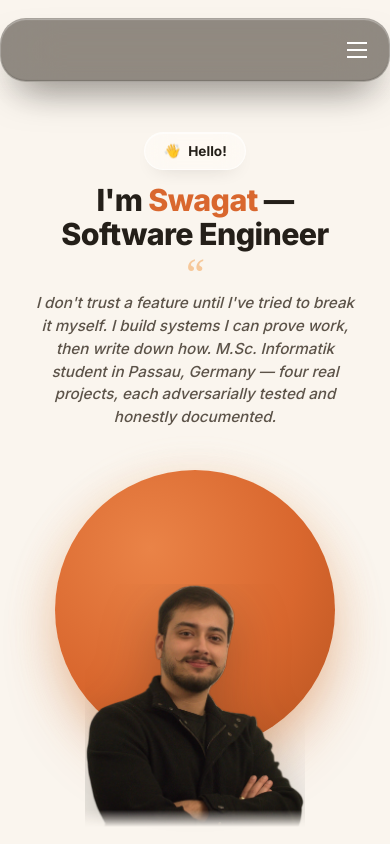
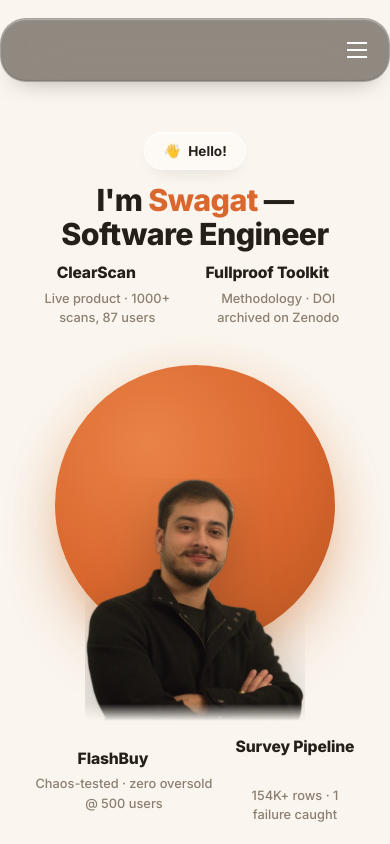
Before and after one commit to swagatskalita092/swagatskalita092.github.io, a plain HTML site: page index.html in a window 390 px wide. Shown: the top 844 px of the page. Drawn offline with Linux system fonts and the light colour scheme.

Commit message:
Replace personal quote with balanced evidence columns; add hover/click interactions
Remove left-aligned italic personal quote; add quiet evidence columns
flanking the hero photo (ClearScan, Fullproof Toolkit on the left;
FlashBuy, Survey Pipeline on the right) using verified real stats only.
Add hover underline+arrow reveal on evidence links and press feedback
on CTA buttons. Add scroll-margin-top so anchor-linked work sections
clear the sticky nav. Slim nav padding/shadow.

Co-Authored-By: Claude Sonnet 5 <noreply@anthropic.com>
Claude-Session: https://claude.ai/code/session_01JoYP8gUE3wJVKS1gip8xmq

```diff
--- a/css/styles.css
+++ b/css/styles.css
@@ -32,6 +32,8 @@
 * { box-sizing: border-box; }
 
 html { scroll-behavior: smooth; }
+
+[id] { scroll-margin-top: 110px; }
 
 body {
   margin: 0;
@@ -72,12 +74,11 @@ a { color: inherit; text-decoration: none; }
   -webkit-backdrop-filter: blur(28px) saturate(200%);
   border: 1px solid rgba(255, 255, 255, 0.22);
   border-radius: 999px;
-  padding: 8px 10px;
+  padding: 6px 8px;
   box-shadow:
     inset 0 1px 1px rgba(255, 255, 255, 0.35),
-    inset 0 -1px 1px rgba(0, 0, 0, 0.15),
-    0 20px 40px -18px rgba(20, 16, 12, 0.55),
-    var(--shadow);
+    inset 0 -1px 1px rgba(0, 0, 0, 0.12),
+    0 12px 24px -16px rgba(20, 16, 12, 0.4);
 }
 
 .nav-links {
@@ -101,7 +102,7 @@ a { color: inherit; text-decoration: none; }
   justify-content: center;
   width: 100%;
   color: rgba(255, 255, 255, 0.72);
-  padding: 10px 18px;
+  padding: 9px 16px;
   border-radius: 999px;
   white-space: nowrap;
   transition: background 0.2s ease, color 0.2s ease;
@@ -376,32 +377,52 @@ a { color: inherit; text-decoration: none; }
 .fact-card.c2 { top: 4%; right: -170px; animation-delay: 1.2s; }
 .fact-card.c3 { bottom: 8%; right: -150px; animation-delay: 2.4s; }
 
-/* --- handwritten-style side note --- */
+/* --- quiet evidence columns (flanking the portrait) --- */
 
-.hero-note {
+.hero-evidence {
   position: absolute;
   z-index: 3;
   top: 50%;
   transform: translateY(-50%);
-  left: -300px;
-  width: 240px;
-  font-style: italic;
-  font-weight: 500;
-  font-size: 0.95rem;
-  line-height: 1.5;
-  color: var(--ink-soft);
-  text-align: left;
+  display: flex;
+  flex-direction: column;
+  gap: 30px;
+  width: 210px;
 }
 
-.hero-note .quote-mark {
-  display: block;
-  font-style: normal;
-  font-family: Georgia, 'Times New Roman', serif;
-  font-size: 2.6rem;
-  line-height: 0.6;
-  color: var(--accent-soft);
-  margin-bottom: 6px;
+.hero-evidence.left { left: -250px; align-items: flex-end; text-align: right; }
+.hero-evidence.right { right: -250px; align-items: flex-start; text-align: left; }
+
+.evidence-item {
+  display: flex;
+  flex-direction: column;
+  color: var(--ink);
 }
+
+.evidence-item .label {
+  font-weight: 800;
+  font-size: 0.98rem;
+  letter-spacing: -0.01em;
+  transition: color 0.2s ease;
+}
+
+.evidence-item .arrow-icon {
+  display: inline-block;
+  margin-left: 4px;
+  opacity: 0;
+  transform: translateX(-4px);
+  transition: opacity 0.2s ease, transform 0.2s ease;
+}
+
+.evidence-item .stat {
+  margin-top: 4px;
+  font-size: 0.8rem;
+  font-weight: 500;
+  color: var(--ink-faint);
+}
+
+.evidence-item:hover .label { color: var(--accent); text-decoration: underline; text-decoration-color: var(--accent); text-underline-offset: 4px; }
+.evidence-item:hover .arrow-icon { opacity: 1; transform: translateX(0); }
 
 @keyframes float-card {
   0%, 100% { transform: translateY(0); }
@@ -429,7 +450,7 @@ a { color: inherit; text-decoration: none; }
   white-space: nowrap;
   backdrop-filter: blur(18px) saturate(180%);
   -webkit-backdrop-filter: blur(18px) saturate(180%);
-  transition: background 0.2s ease, transform 0.2s ease, color 0.2s ease;
+  transition: background 0.18s ease, transform 0.12s ease, color 0.18s ease;
 }
 
 .cta-seg.solid {
@@ -446,11 +467,12 @@ a { color: inherit; text-decoration: none; }
 }
 .cta-seg.glass:hover { background: rgba(255, 255, 255, 0.7); }
 
+.cta-seg:active { transform: translateY(2px); }
+
 @media (max-width: 980px) and (min-width: 641px) {
-  .fact-card.c1 { left: -90px; }
-  .fact-card.c2 { right: -100px; }
-  .fact-card.c3 { right: -90px; }
-  .hero-note { left: -160px; width: 180px; }
+  .hero-evidence { width: 170px; }
+  .hero-evidence.left { left: -190px; }
+  .hero-evidence.right { right: -190px; }
 }
 
 /* Small screens: drop the floating-card overlay entirely in favour of a
@@ -475,24 +497,18 @@ a { color: inherit; text-decoration: none; }
   .hero-cutout { width: 220px; }
   .portrait-frame { width: 240px; height: 300px; }
 
-  .fact-card {
-    position: static;
-    animation: none;
-    width: 100%;
-    white-space: normal;
-  }
-  .fact-card.c1, .fact-card.c2, .fact-card.c3 { top: auto; left: auto; right: auto; bottom: auto; }
-
-  .hero-note {
+  .hero-evidence {
     position: static;
     transform: none;
+    flex-direction: row;
+    justify-content: center;
+    align-items: flex-start;
     width: 100%;
-    max-width: 320px;
-    text-align: center;
-    order: -1;
-    margin-bottom: 4px;
+    max-width: 340px;
+    gap: 22px;
   }
-  .hero-note .quote-mark { text-align: center; }
+  .hero-evidence.left, .hero-evidence.right { align-items: center; text-align: center; }
+  .evidence-item { align-items: center; }
 
   .cta-pill { max-width: 100%; }
   .cta-seg { padding: 14px 18px; font-size: 0.88rem; }
--- a/index.html
+++ b/index.html
@@ -29,15 +29,32 @@
       <h1 class="hero-headline-center">I'm <span class="accent">Swagat</span> — Software Engineer</h1>
 
       <div class="hero-stage">
-        <div class="hero-note">
-          <span class="quote-mark" aria-hidden="true">“</span>
-          I don't trust a feature until I've tried to break it myself. I build systems I can prove work, then write down how. M.Sc. Informatik student in Passau, Germany — four real projects, each adversarially tested and honestly documented.
+        <div class="hero-evidence left">
+          <a class="evidence-item" href="work.html#clearscan">
+            <span class="label">ClearScan <span class="arrow-icon">→</span></span>
+            <span class="stat">Live product · 1000+ scans, 87 users</span>
+          </a>
+          <a class="evidence-item" href="work.html#fullproof">
+            <span class="label">Fullproof Toolkit <span class="arrow-icon">→</span></span>
+            <span class="stat">Methodology · DOI archived on Zenodo</span>
+          </a>
         </div>
 
         <div class="hero-visual">
           <div class="hero-glow" aria-hidden="true"></div>
           <div class="hero-disc" aria-hidden="true"></div>
           <img class="hero-cutout" src="assets/portrait_cutout.webp" alt="Swagat Kalita" width="900" height="995">
+        </div>
+
+        <div class="hero-evidence right">
+          <a class="evidence-item" href="work.html#flashbuy">
+            <span class="label">FlashBuy <span class="arrow-icon">→</span></span>
+            <span class="stat">Chaos-tested · zero oversold @ 500 users</span>
+          </a>
+          <a class="evidence-item" href="work.html#sopipeline">
+            <span class="label">Survey Pipeline <span class="arrow-icon">→</span></span>
+            <span class="stat">154K+ rows · 1 failure caught</span>
+          </a>
         </div>
       </div>
 
```
Also changed, not shown: work.html (+2 -2 lines).
